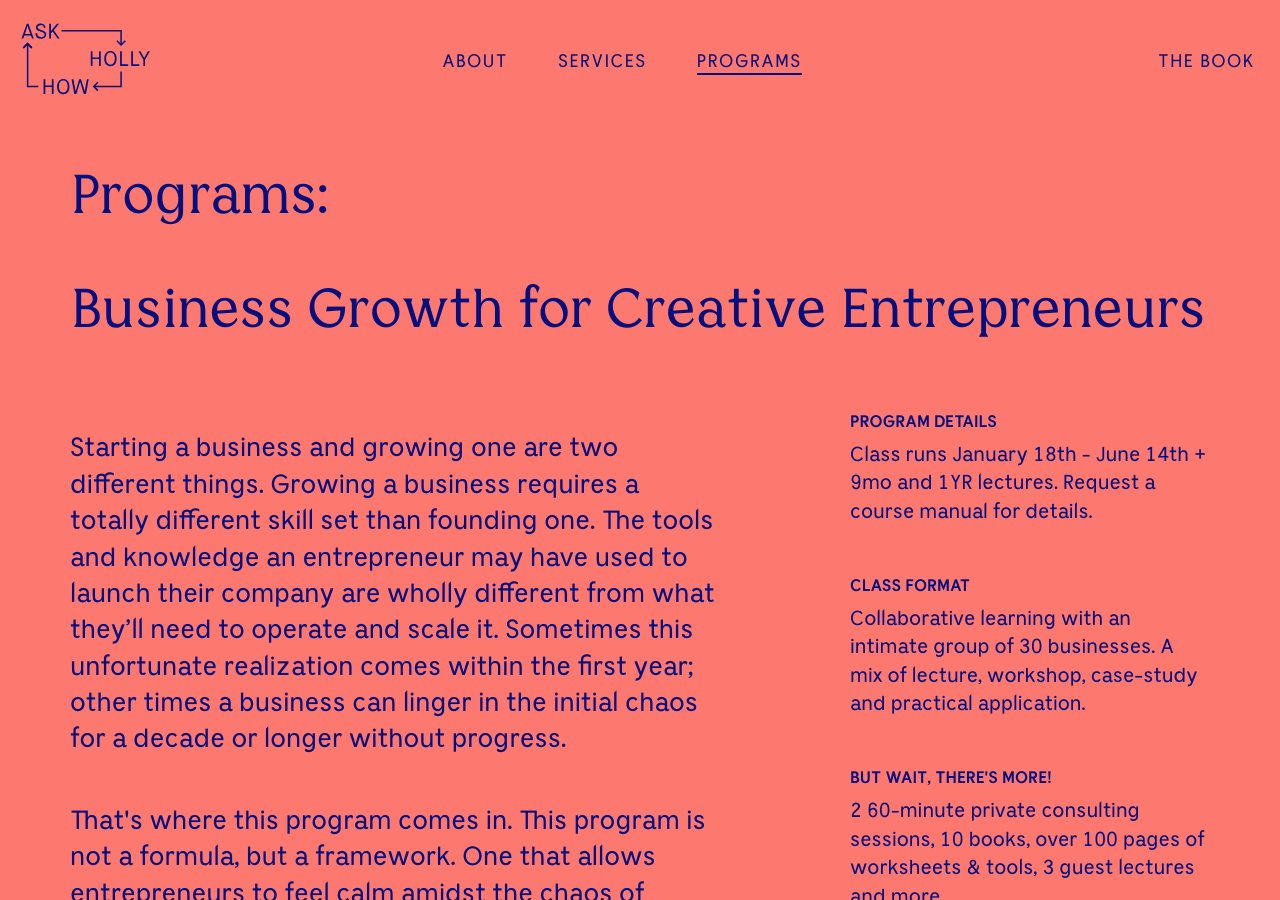
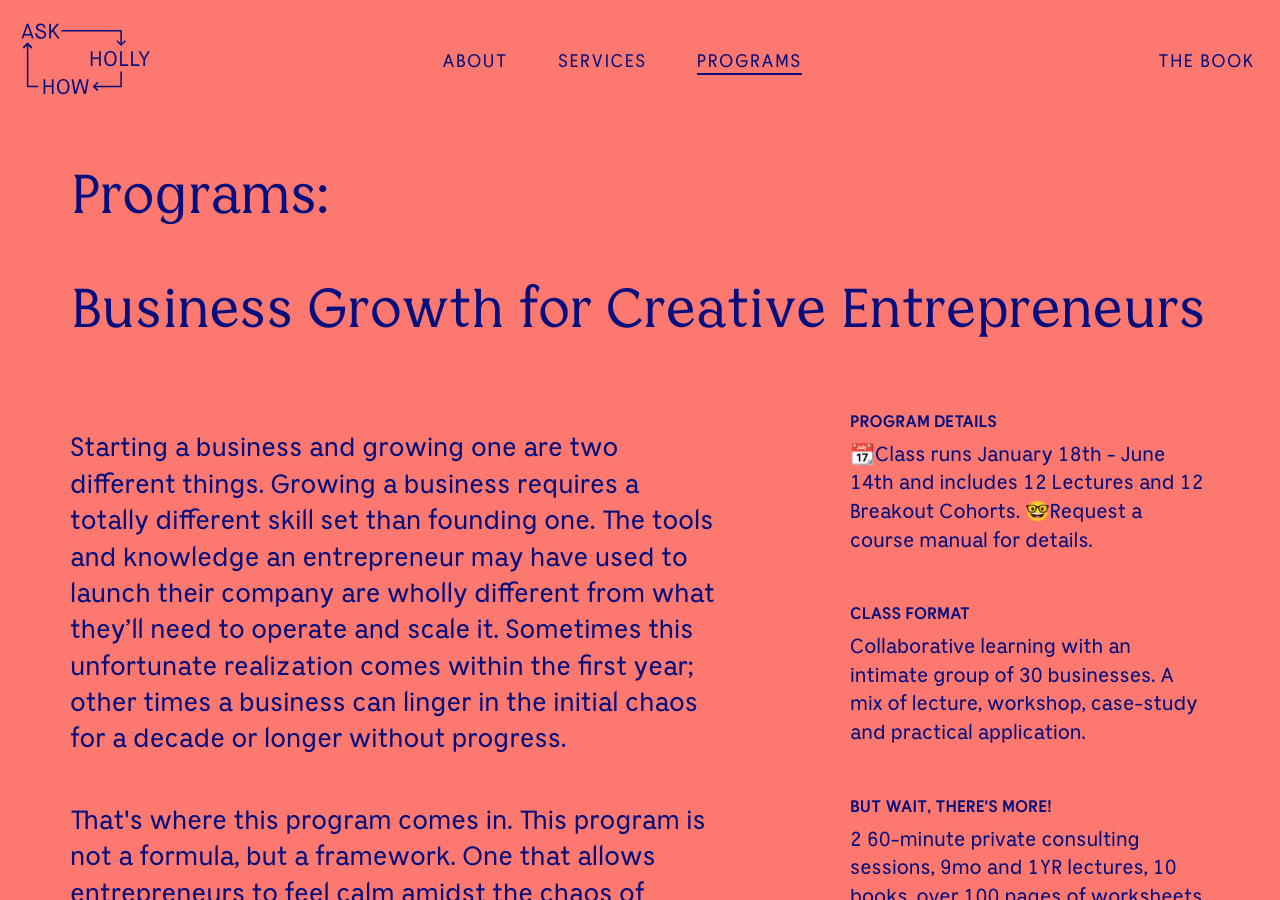
Before and after one commit to hollyhoward78/ask-holly-how, a Jekyll site: the page built from _pages/programs.md, in a window 1280 px wide and 900 px high. Built offline with Jekyll 4.4.1, drawn with Linux system fonts in a browser that asks for light colours; a script that is not in the unit is left out; comment, search, counter and statistics services are not loaded; some of the changed text lies outside the part shown.

Commit message:
Update programs.html

```diff
--- a/_layouts/programs.html
+++ b/_layouts/programs.html
@@ -30,13 +30,13 @@ layout: base
         <div class="col-lg-4 col-lg-offset-1 col-md-4 m-lg-t-0 m-md-t-3 m-sm-t-3 m-xs-t-3">
 
           <h6>Program Details</h6>
-          <p>Class runs January 18th - June 14th + 9mo and 1YR lectures. Request a course manual for details.</p>
+          <p>📆Class runs January 18th - June 14th and includes 12 Lectures and 12 Breakout Cohorts. 🤓Request a course manual for details.</p>
 
           <h6 class="m-xs-t-2">Class Format</h6>
           <p>Collaborative learning with an intimate group of 30 businesses. A mix of lecture, workshop, case-study and practical application.</p>
 
           <h6 class="m-xs-t-2">But wait, there's more!</h6>
-          <p>2 60-minute private consulting sessions, 10 books, over 100 pages of worksheets & tools, 3 guest lectures and more.</p>
+          <p>2 60-minute private consulting sessions, 9mo and 1YR lectures, 10 books, over 100 pages of worksheets & tools, 3 guest lectures and more!</p>
 
           <h6 class="m-xs-t-2">Tuition</h6>
           <p>Regstration opens on Nov 1, 2021. The fee for this program is $5000 with a 10% early bird discount open from Nov 1 - Nov 12. Additional team members can join for $1000. Payment plans available.</p>
```
